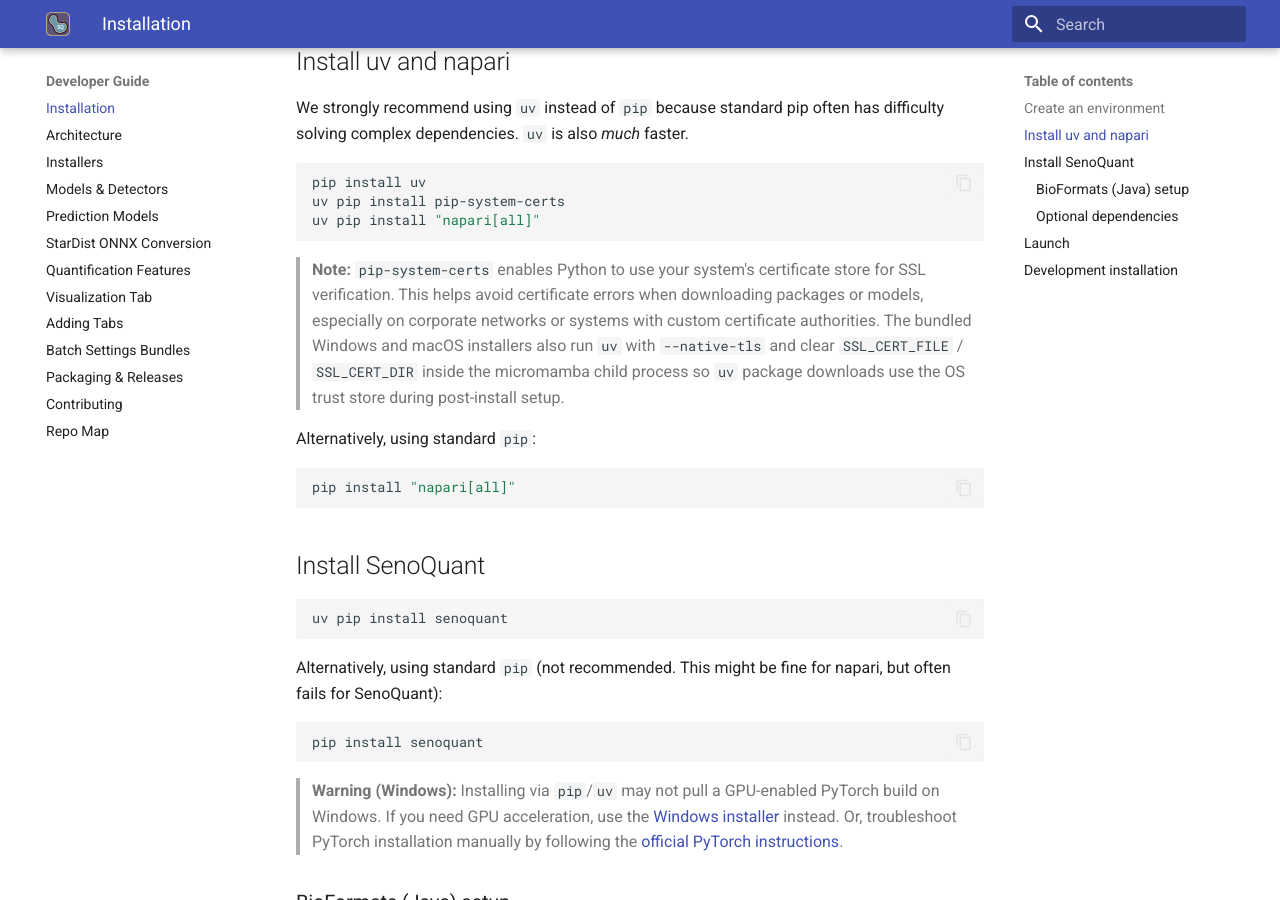
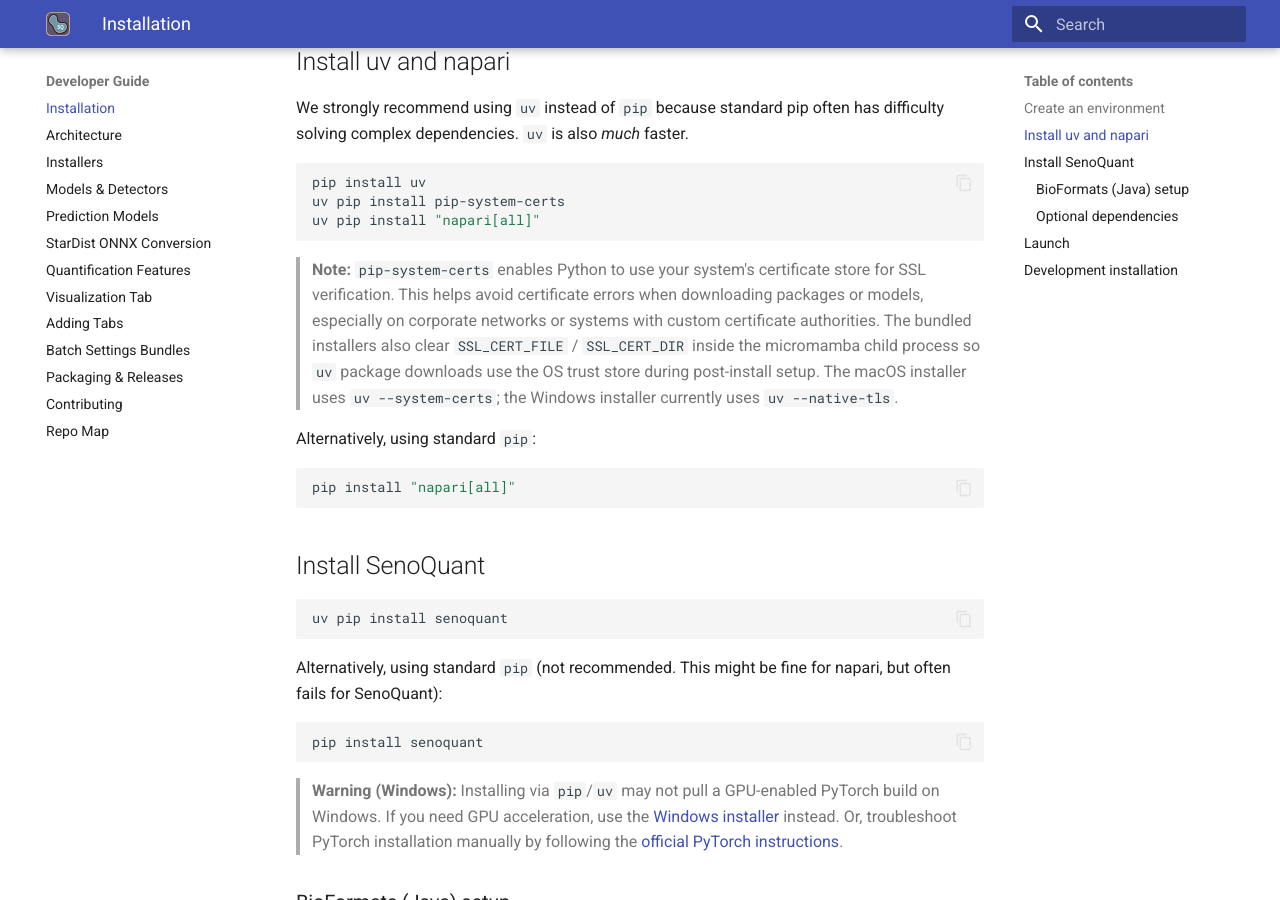
Before and after one commit to HaamsRee/senoquant, an MkDocs documentation site: the page built from docs/developer/installation.md, in a window 1280 px wide and 900 px high, scrolled down 626 px. Built offline with MkDocs 1.6.1 and Material for MkDocs 9.7.7, drawn with Linux system fonts in a browser that asks for light colours.

Commit message:
Fix macOS micromamba runtime path

````diff
--- a/docs/developer/installation.md
+++ b/docs/developer/installation.md
@@ -26,7 +26,7 @@
 ```
 
 > **Note:** `pip-system-certs` enables Python to use your system's certificate store for SSL verification. This helps avoid certificate errors when downloading packages or models, especially on corporate networks or systems with custom certificate authorities.
-> The bundled Windows and macOS installers also run `uv` with `--native-tls` and clear `SSL_CERT_FILE` / `SSL_CERT_DIR` inside the micromamba child process so `uv` package downloads use the OS trust store during post-install setup.
+> The bundled installers also clear `SSL_CERT_FILE` / `SSL_CERT_DIR` inside the micromamba child process so `uv` package downloads use the OS trust store during post-install setup. The macOS installer uses `uv --system-certs`; the Windows installer currently uses `uv --native-tls`.
 
 Alternatively, using standard `pip`:
 
````
Also changed, not shown: 2 other files.
